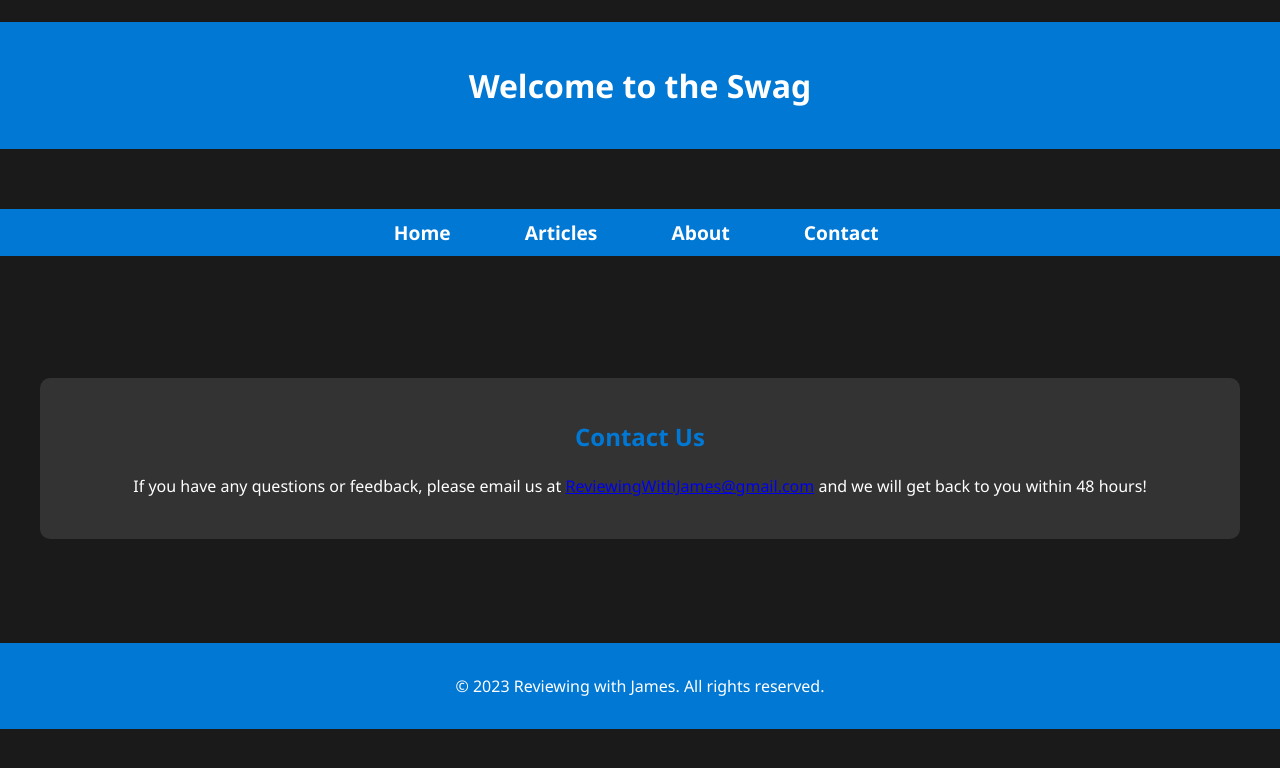
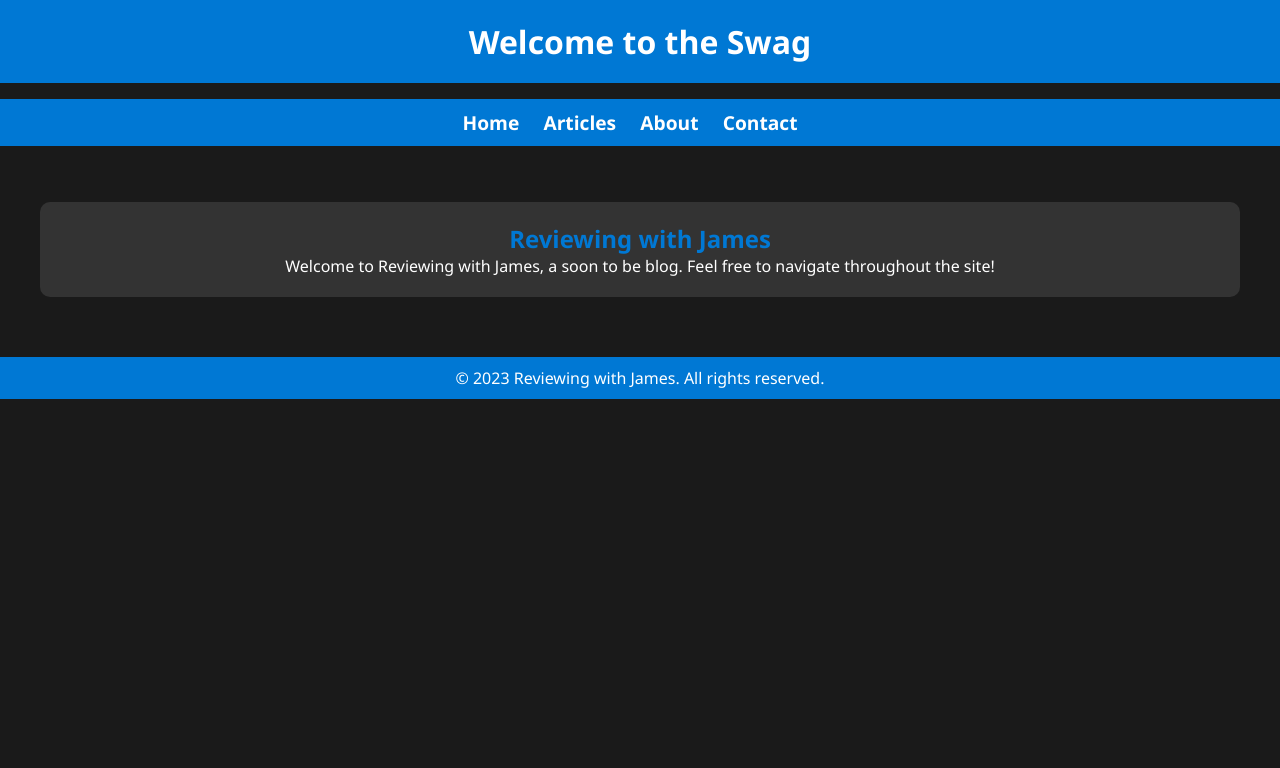
Before and after one commit to reviewingwithjames/Reviewing-with-James, a plain HTML site: page contact.html in a window 1280 px wide. Drawn offline with Linux system fonts and the light colour scheme.

Commit message:
Update contact.html

```diff
--- a/contact.html
+++ b/contact.html
@@ -3,8 +3,8 @@
 <head>
     <meta charset="UTF-8">
     <meta name="viewport" content="width=device-width, initial-scale=1.0">
-    <title>Contact - Reviewing with James</title>
-    <!-- Link to your style.css file -->
+    <title>Reviewing with James</title>
+    <!-- Corrected link to the style.css file -->
     <link rel="stylesheet" href="style.css">
 </head>
 <body>
@@ -16,13 +16,14 @@
             <li><a href="index.html">Home</a></li>
             <li><a href="articles.html">Articles</a></li>
             <li><a href="about.html">About</a></li>
-            <li><a href="contact.html">Contact</a></li> <!-- Added the Contact page link -->
+            <li><a href="contact.html">Contact</a></li>
         </ul>
     </nav>
     <section class="main-content">
         <article>
-            <h2>Contact Us</h2>
-            <p>If you have any questions or feedback, please email us at <a href="mailto:ReviewingWithJames@gmail.com">ReviewingWithJames@gmail.com</a> and we will get back to you within 48 hours!</p>
+            <!-- Your main content for the home page goes here -->
+            <h2>Reviewing with James</h2>
+            <p>Welcome to Reviewing with James, a soon to be blog. Feel free to navigate throughout the site!</p>
         </article>
     </section>
     <footer>
```
Lines whose indentation alone changed are shown as unchanged.
